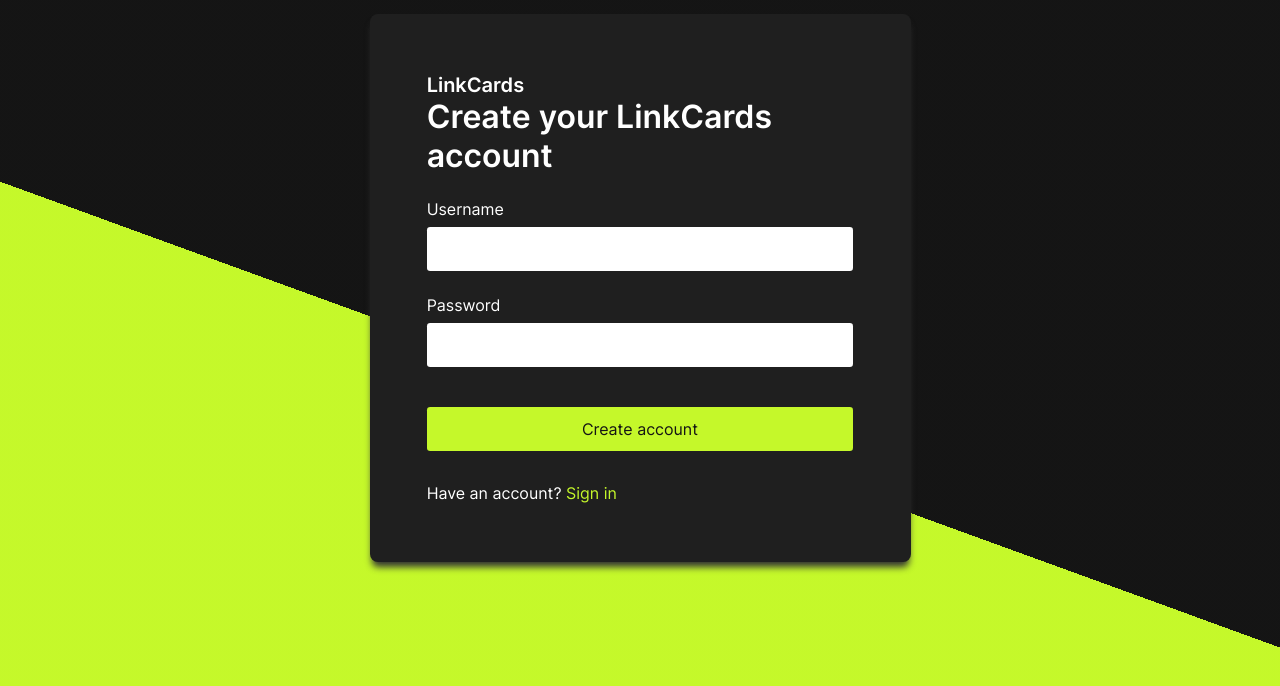
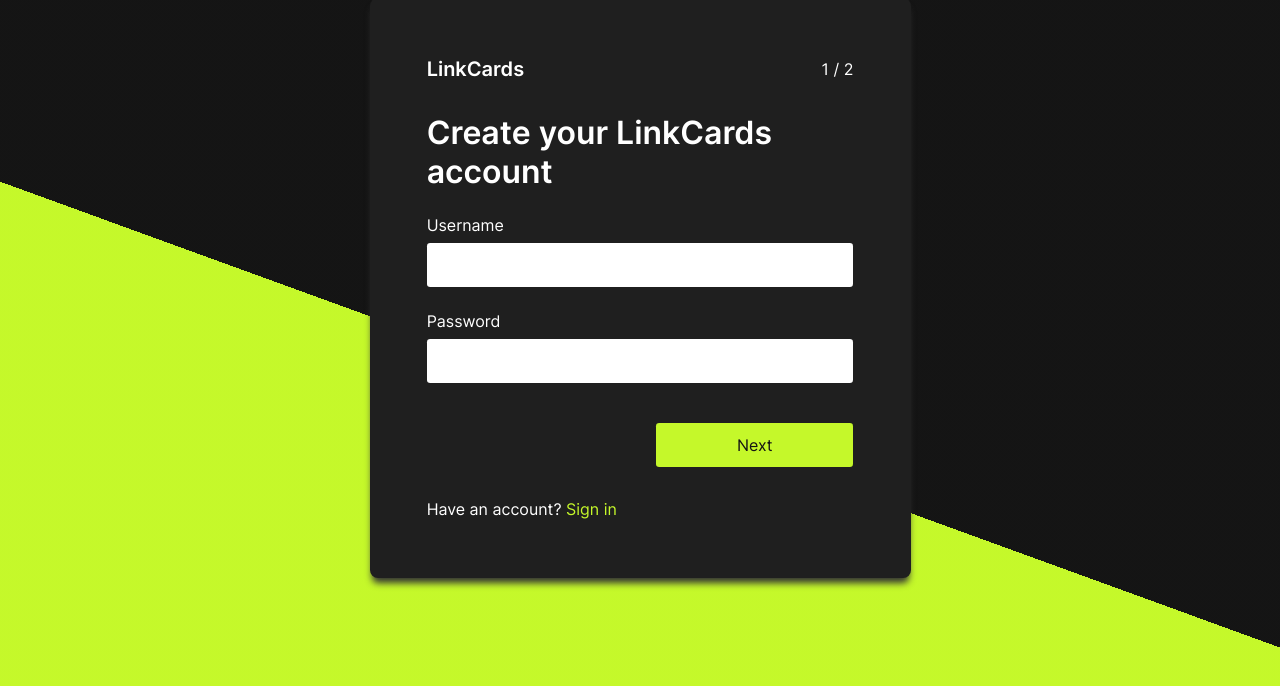
Before and after one commit to nicholasboyce/linkcards, a React (Vite) app in the folder frontend/client/: page /register in a window 1280 px wide. Shown: the part 112-798 px from the top of the page. Built offline with nearby package versions, Linux system fonts and the light colour scheme; no server answers.

Commit message:
Added back and next buttons.

```diff
--- a/frontend/client/src/pages/Register.jsx
+++ b/frontend/client/src/pages/Register.jsx
@@ -1,8 +1,26 @@
 import styles from './Register.module.css';
 import { Link } from 'react-router-dom';
 import RegisterFormItem from '../components/RegisterFormItem';
+import { useMultistepForm } from '../useMultistepForm';
 
 const Register = () => {
+    const {
+        steps,
+        currentStepIndex,
+        step,
+        isFirstStep,
+        isLastStep,
+        back,
+        next
+    } = useMultistepForm([
+        <>
+            <RegisterFormItem id='username' text='Username' type='text' length={3} name='username' />
+            <RegisterFormItem id='password' text='Password' type='password' length={5} name='password' />
+        </>,
+        <>
+            <p>Second page</p>
+        </>
+    ]);
     const convertToJSON = (data) => {
         const json = {};
 
@@ -40,13 +58,19 @@
         <>
         <div role='presentation' className={styles.registerPage}>
             <div className={styles.formBlock} role='presentation'>
-                <Link to='/' className={styles.logo}>LinkCards</Link>
+                <div className={styles['form-top-wrapper']}>
+                    <Link to='/' className={styles.logo}>LinkCards</Link>
+                    <div className='steps-number'>{currentStepIndex + 1} / {steps.length}</div>
+                </div>
                 <main className={styles.main}>
                     <form action="/api/users" method="post" noValidate='novalidate' className={styles.registerForm} onSubmit={validateForm}>
                         <h1 className={styles.formHeading}>Create your LinkCards account</h1>
-                        <RegisterFormItem id='username' text='Username' type='text' length={3} name='username' />
-                        <RegisterFormItem id='password' text='Password' type='password' length={5} name='password' />
-                        <button type="submit" className={styles.registerFormSubmit}>Create account</button>
+                        {step}
+                        <div className={styles["button-wrapper"]}>
+                            {!isFirstStep && <button type="button" className={styles.registerFormSubmit} onClick={back}>Back</button>}
+                            {!isLastStep && <button type="button" className={`${styles.registerFormSubmit} ${styles.next}`} onClick={next}>Next</button>}
+                            {isLastStep && <button type="submit" className={styles.registerFormSubmit}>Create account</button>}
+                        </div>
                     </form>
                     <p>Have an account? <Link to='/login' className={styles.loginLink}>Sign in</Link></p>
                 </main>
```
